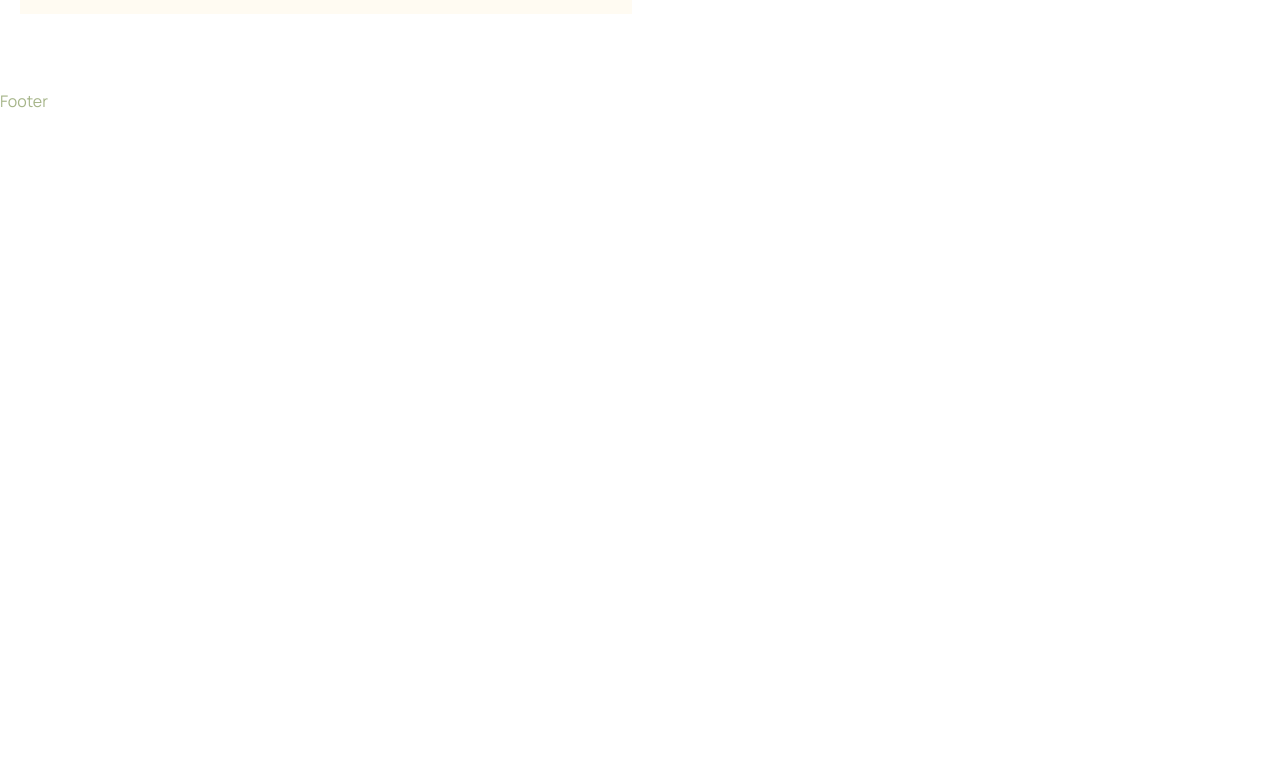
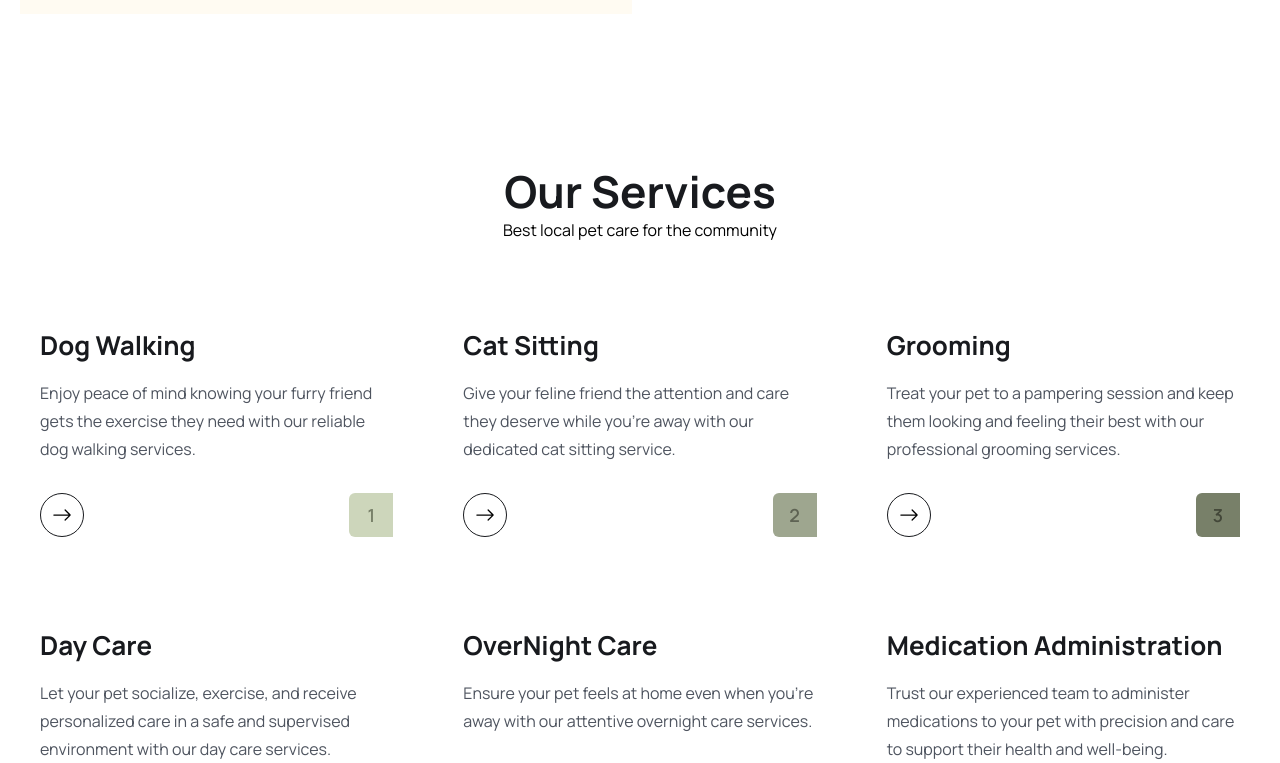
Before and after one commit to erinh816/OliversPetCareCo, a React (Vite) app in the folder frontend/: page / in a window 1280 px wide. Shown: the part 2476-3239 px from the top of the page. Before the commit the page ends 2589 px from the top, so only its background shows below. Built offline with nearby package versions, Linux system fonts and the light colour scheme.

Commit message:
added services section on home page

```diff
--- a/frontend/src/assets/data/services.js
+++ b/frontend/src/assets/data/services.js
@@ -1,38 +1,38 @@
 export const services = [
   {
-    name: "Cancer Care",
-    desc: "World-class care for everyone. Our health System offers unmatched, expert health care. From the lab to the clinic.",
-    bgColor: "rgba(254, 182, 13, .2)",
-    textColor: "#FEB60D",
+    name: "Dog Walking",
+    desc: "Enjoy peace of mind knowing your furry friend gets the exercise they need with our reliable dog walking services.",
+    bgColor: "#cdd6bb",
+    textColor: "#788069",
   },
   {
-    name: "Labor & Delivery",
-    desc: "World-class care for everyone. Our health System offers unmatched, expert health care. From the lab to the clinic.",
-    bgColor: "rgba(151, 113, 255, .2)",
-    textColor: "#9771FF",
+    name: "Cat Sitting",
+    desc: "Give your feline friend the attention and care they deserve while you're away with our dedicated cat sitting service.",
+    bgColor: "#9ea68f",
+    textColor: "#5e6353",
   },
   {
-    name: "Heart & Vascular",
-    desc: "World-class care for everyone. Our health System offers unmatched, expert health care. From the lab to the clinic.",
-    bgColor: "rgba(1, 181, 197, .2)",
-    textColor: "#01B5C5",
+    name: "Grooming",
+    desc: "Treat your pet to a pampering session and keep them looking and feeling their best with our professional grooming services.",
+    bgColor: "#788069",
+    textColor: "#434739",
   },
   {
-    name: "Mental Health",
-    desc: "World-class care for everyone. Our health System offers unmatched, expert health care. From the lab to the clinic.",
-    bgColor: "rgba(1, 181, 197, .2)",
-    textColor: "#01B5C5",
+    name: "Day Care",
+    desc: "Let your pet socialize, exercise, and receive personalized care in a safe and supervised environment with our day care services.",
+    bgColor: "#cdd6bb",
+    textColor: "#788069",
   },
   {
-    name: "Neurology",
-    desc: "World-class care for everyone. Our health System offers unmatched, expert health care. From the lab to the clinic.",
-    bgColor: "rgba(254, 182, 13, .2)",
-    textColor: "#FEB60D",
+    name: "OverNight Care",
+    desc: "Ensure your pet feels at home even when you're away with our attentive overnight care services.",
+    bgColor: "#9ea68f",
+    textColor: "#5e6353",
   },
   {
-    name: "Burn Treatment",
-    desc: "World-class care for everyone. Our health System offers unmatched, expert health care. From the lab to the clinic.",
-    bgColor: "rgba(151, 113, 255, .2)",
-    textColor: "#9771FF",
+    name: "Medication Administration",
+    desc: "Trust our experienced team to administer medications to your pet with precision and care to support their health and well-being.",
+    bgColor: "#788069",
+    textColor: "#434739",
   },
 ];
--- a/frontend/src/components/About/About.jsx
+++ b/frontend/src/components/About/About.jsx
@@ -1,6 +1,7 @@
 import aboutImg from "../../assets/images/aboutImage.jpeg";
 import aboutCardImg from "../../assets/images/aboutCard/png/logo-color1.png";
 import { Link } from "react-router-dom";
+//TODO:aboutImg needs to be replaced
 
 const About = () => {
   return (
--- /dev/null
+++ b/frontend/src/components/Services/ServiceCard.jsx
@@ -0,0 +1,39 @@
+import { Link } from "react-router-dom";
+import { BsArrowRight } from "react-icons/bs";
+
+const ServiceCard = ({item, index}) => {
+
+  //item is each service object
+  //object destructuring
+  const {name, desc, bgColor, textColor} = item;
+
+  return (
+    <div className="py-[30px] px-3 lg:px-5">
+        <h2 className="text-[26px] leading-9 text-headingColor font-[700]">{name}</h2>
+        <p className="text-[16px] leading-7 font-[400] text-textColor mt-4">{desc}</p>
+
+        <div className="flex items-center justify-between mt-[30px]">
+            <Link to="/" className="w-[44px] h-[44px] rounded-full border border-solid border-[#181A1E] flex items-center justify-center group hover:bg-primaryColor hover:border-none">
+                <BsArrowRight className="group-hover:text-white w-6 h-5"/>
+            </Link>
+            <span className="w-[44px] h-[44px] flex items-center justify-center text-[18px] leading-[30px] font-[600] rounded-tl-[6px] rounded-bl-[6px]" style={{background:`${bgColor}`, color:`${textColor}`, }}>
+                {index + 1}
+            </span>
+
+        </div>
+    </div>
+  )
+}
+
+export default ServiceCard
+
+
+//For the <span> tag, borderRadius could be just added to className because it's not dynamically applied
+{/* <span className="w-[44px] h-[44px] flex items-center justify-center text-[18px] leading-[30px] font-[600] rounded-tl-[6px] rounded-bl-[6px]" style={{background:`${bgColor}`, color:`${textColor}`, }}>
+                {index + 1}
+</span> */}
+
+//original version
+{/* <span className="w-[44px] h-[44px] flex items-center justify-center text-[18px] leading-[30px] font-[600]" style={{background:`${bgColor}`, color:`${textColor}`, borderRadius:"6px 0 0 6px", }}>
+{index + 1}
+</span> */}
--- /dev/null
+++ b/frontend/src/components/Services/ServiceList.jsx
@@ -0,0 +1,14 @@
+import { services } from "../../assets/data/services";
+//an array of objects of services
+
+import ServiceCard from "./ServiceCard";
+
+const ServiceList = () => {
+  return (
+    <div className="grid grid-cols-1 md:grid-cols-2 lg:grid-cols-3 gap-5 lg:gap-[30px] mt-[30px] lg:mt-[55px]">
+        {services.map((item, index)=><ServiceCard item={item} index={index} key={index}/>)}
+    </div>
+  )
+}
+
+export default ServiceList
--- a/frontend/src/pages/Home.jsx
+++ b/frontend/src/pages/Home.jsx
@@ -8,6 +8,8 @@ import { Link } from "react-router-dom";
 import { BsArrowRight } from "react-icons/bs";
 
 import About from "../components/About/About";
+import ServiceList from "../components/Services/ServiceList"
+//TODO:icon 1~3 need to be replaced
 
 const Home = () => {
   return (
@@ -143,6 +145,19 @@ const Home = () => {
     <About/>
     {/* ============= about section end ================= */}
 
+    {/* ============= services section start =============== */}
+      <section>
+        <div className="container">
+          <div className="xl:w-[470px] mx-auto">
+            <h2 className="heading text-center">Our Services</h2>
+            <p className="text-para text-center">Best local pet care for the community</p>
+          </div>
+          <ServiceList/>
+        </div>
+
+      </section>
+    {/* ============= services section end ================= */}
+
     </>
   )
 }
```
